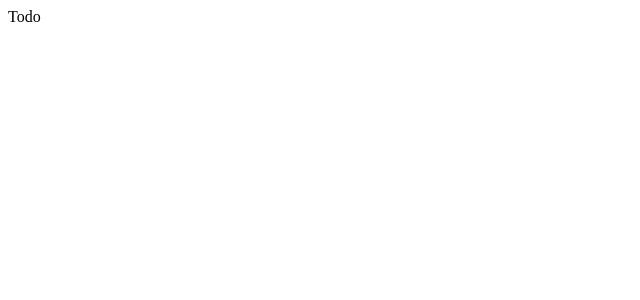
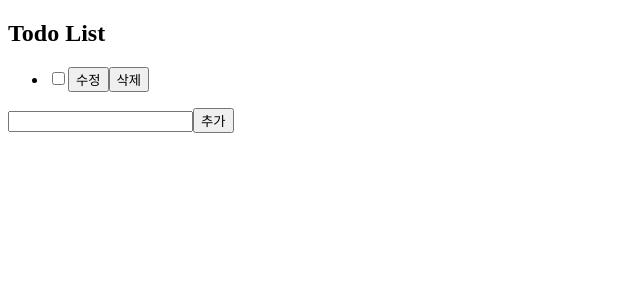
Before and after one commit to homile/wanted-pre-onboarding-frontend, a React (Create React App) app: page /todo in a window 1280 px wide. Shown: the top 300 px of the page, without its empty margins (0-640 px from the left). Built offline with nearby package versions, Linux system fonts and the light colour scheme.

Commit message:
feat:Todo 화면 기본 틀 구성

```diff
--- a/src/pages/todo/Todo.js
+++ b/src/pages/todo/Todo.js
@@ -1,7 +1,28 @@
 import React from "react";
 
 const Todo = () => {
-  return <div>Todo</div>;
+  return (
+    <div>
+      <div>
+        <h2>Todo List</h2>
+      </div>
+      <div>
+        <ul>
+          <li>
+            <input type="checkbox"></input>
+            <button>수정</button>
+            <button>삭제</button>
+          </li>
+        </ul>
+      </div>
+      <div>
+        <form>
+          <input></input>
+          <button>추가</button>
+        </form>
+      </div>
+    </div>
+  );
 };
 
 export default Todo;
```
